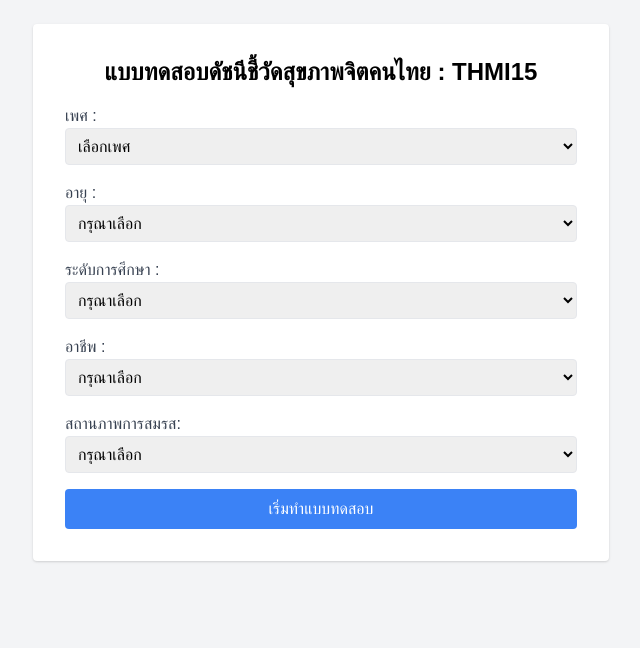
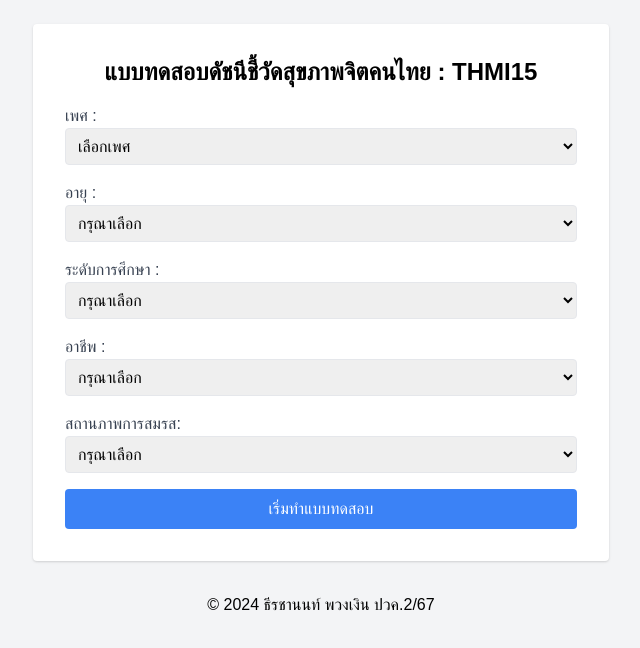
Before and after one commit to Chokundev/thmi15-chokun-cloud, a plain HTML site: page index.html in a window 1280 px wide. Shown: the whole page, without its empty margins (319-959 px from the left). Drawn offline with nearby package versions, Linux system fonts and the light colour scheme; some packages are replaced by stand-ins of ours; a script that the page names is missing; a web font is replaced by a local one.

Commit message:
Update index.html

```diff
--- a/index.html
+++ b/index.html
@@ -86,6 +86,8 @@
         </div>
     </div>
 
+    <footer class="text-center mt-8">&copy 2024 ธีรชานนท์ พวงเงิน ปวค.2/67</footer>
+
     <script src="https://cdn.jsdelivr.net/npm/sweetalert2@11"></script>
     <script src="script.js"></script>
 </body>
```
